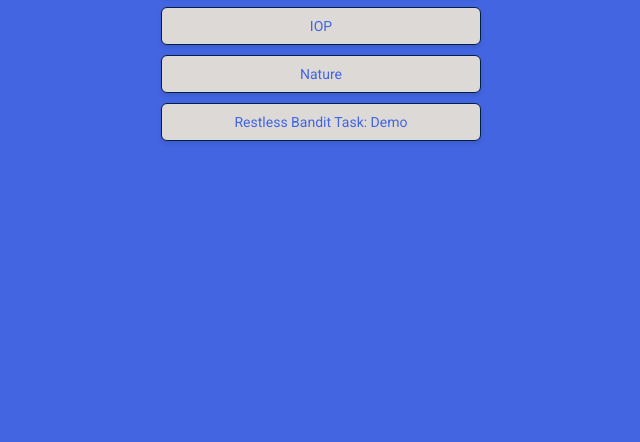
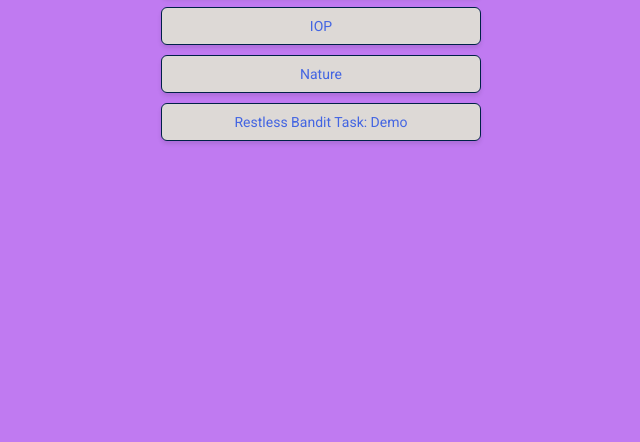
Before and after one commit to alexandra643/ProPhysics-, a plain HTML site: page index.html in a window 1280 px wide. Shown: the part 358-800 px from the top of the page, without its empty margins (319-959 px from the left). Drawn offline with Linux system fonts and the light colour scheme.

Commit message:
Update styles.css

```diff
--- a/styles.css
+++ b/styles.css
@@ -6,7 +6,7 @@
 
 body {
   font-family: 'Roboto', sans-serif;
-  background-color: #4365E2;
+  background-color: #c07af1;
   display: flex;
   justify-content: center;
   align-items: center;
```
